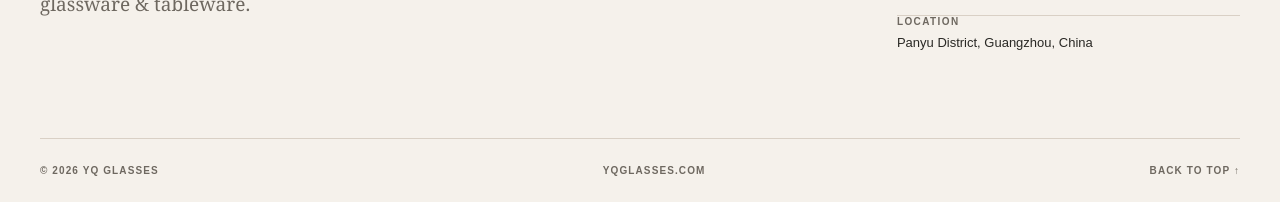
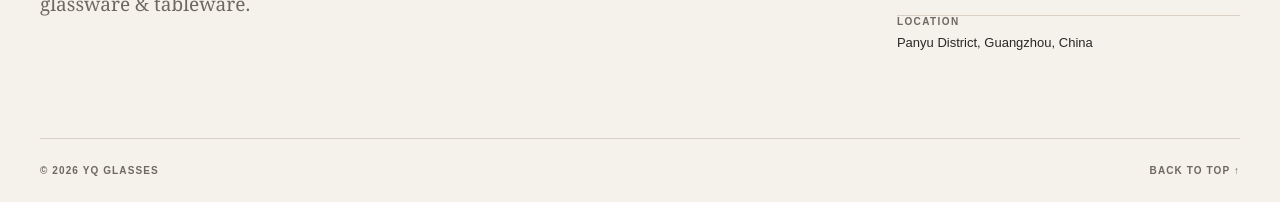
Before and after one commit to rizzoeun8056-tech/yqglasses, an Astro site: page / in a window 1280 px wide. Shown: the part 6591-6793 px from the top of the page. Built offline with nearby package versions, Linux system fonts and the light colour scheme; Astro itself is replaced by a stand-in of ours.

Commit message:
Update SiteFooter.astro

```diff
--- a/src/components/SiteFooter.astro
+++ b/src/components/SiteFooter.astro
@@ -47,7 +47,6 @@ const inquiryHref = inquiryPage ? '#project-form' : site.inquiryUrl;
   </div>
   <div class="page-width footer-bottom">
     <span>© {year} YQ GLASSES</span>
-    <span>yqglasses.com</span>
     <a href="#top">Back to top ↑</a>
   </div>
 </footer>
```
